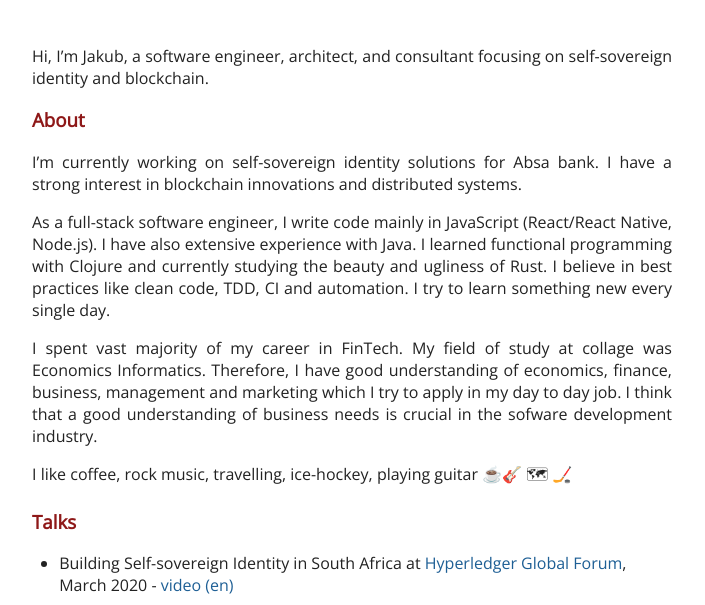
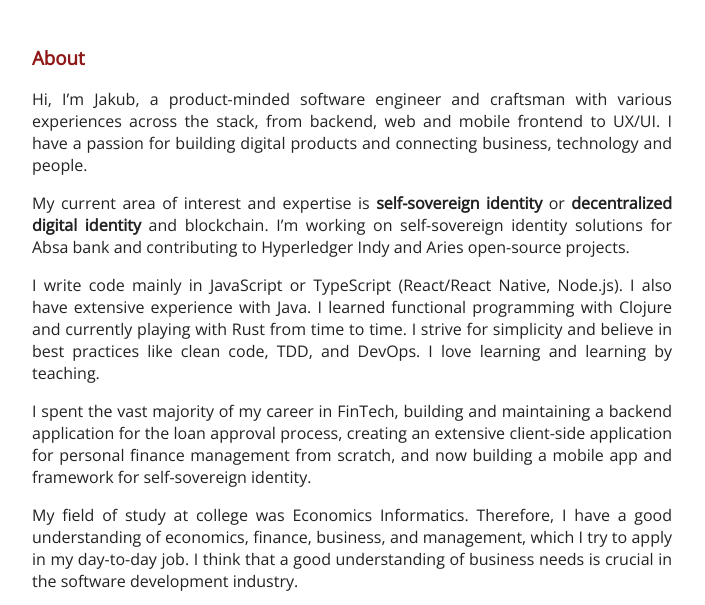
Before and after one commit to jakubkoci/personal-web, a plain HTML site: page index.html in a window 1280 px wide. Shown: the part 169-774 px from the top of the page, without its empty margins (288-993 px from the left). Drawn offline with nearby package versions, Linux system fonts and the light colour scheme.

Commit message:
Small update of About section

```diff
--- a/index.html
+++ b/index.html
@@ -5,8 +5,14 @@
     <meta name="viewport" content="width=device-width, initial-scale=1.0" />
     <meta http-equiv="x-ua-compatible" content="ie=edge" />
 
-    <meta name="description" content="Jakub Koci - Software Engineer & Consultant - Self-Sovereign Identity" />
-    <meta property="og:title" content="Jakub Koci - Software Engineer & Consultant - Self-Sovereign Identity" />
+    <meta
+      name="description"
+      content="Jakub Koci - Software Engineer & Consultant - Self-Sovereign Identity"
+    />
+    <meta
+      property="og:title"
+      content="Jakub Koci - Software Engineer & Consultant - Self-Sovereign Identity"
+    />
     <meta
       property="og:description"
       content="Self-Sovereign Identity, Blockchain, Full-Stack JavaScript, React/React Native, Node.js"
@@ -15,10 +21,15 @@
     <meta property="og:url" content="http://www.jakubkoci.com/" />
     <meta property="og:site_name" content="Jakub Koci" />
 
-    <link href="https://fonts.googleapis.com/css?family=Open+Sans" rel="stylesheet" />
+    <link
+      href="https://fonts.googleapis.com/css?family=Open+Sans"
+      rel="stylesheet"
+    />
     <link rel="stylesheet" type="text/css" href="style.css" media="screen" />
 
-    <title>Jakub Koci - Software Engineer & Consultant - Self-Sovereign Identity</title>
+    <title>
+      Jakub Koci - Software Engineer & Consultant - Self-Sovereign Identity
+    </title>
 
     <script src="app.js" defer></script>
   </head>
@@ -26,7 +37,10 @@
     <div id="page">
       <header>
         <div id="avatar">
-          <img src="https://s3-eu-west-1.amazonaws.com/files.jakubkoci.com/IMG_0512-small.png" alt="Avatar" />
+          <img
+            src="https://s3-eu-west-1.amazonaws.com/files.jakubkoci.com/IMG_0512-small.png"
+            alt="Avatar"
+          />
         </div>
         <div id="name">
           <h1>Jakub Kočí</h1>
@@ -35,31 +49,46 @@
       </header>
 
       <section>
-        <p>Hi, I’m Jakub, a software engineer, architect, and consultant focusing on self-sovereign identity and blockchain.</p>
-      </section>
-
-      <section>
         <h3>About</h3>
         <p>
-          I’m currently working on self-sovereign identity solutions for Absa bank. I have a strong interest in
-          blockchain innovations and distributed systems.
+          Hi, I’m Jakub, a product-minded software engineer and craftsman with
+          various experiences across the stack, from backend, web and mobile
+          frontend to UX/UI. I have a passion for building digital products and
+          connecting business, technology and people.
         </p>
         <p>
-          As a full-stack software engineer, I write code mainly in JavaScript (React/React Native, Node.js). I have
-          also extensive experience with Java. I learned functional programming with Clojure and currently studying the
-          beauty and ugliness of Rust. I believe in best practices like clean code, TDD, CI and automation. I try to
-          learn something new every single day.
+          My current area of interest and expertise is
+          <strong>self-sovereign identity</strong> or
+          <strong>decentralized digital identity</strong> and blockchain. I’m
+          working on self-sovereign identity solutions for Absa bank and
+          contributing to Hyperledger Indy and Aries open-source projects.
         </p>
-
         <p>
-          I spent vast majority of my career in FinTech. My field of study at collage was Economics Informatics.
-          Therefore, I have good understanding of economics, finance, business, management and marketing which I try to
-          apply in my day to day job. I think that a good understanding of business needs is crucial in the sofware
+          I write code mainly in JavaScript or TypeScript (React/React Native,
+          Node.js). I also have extensive experience with Java. I learned
+          functional programming with Clojure and currently playing with Rust
+          from time to time. I strive for simplicity and believe in best
+          practices like clean code, TDD, and DevOps. I love learning and
+          learning by teaching.
+        </p>
+        <p>
+          I spent the vast majority of my career in FinTech, building and
+          maintaining a backend application for the loan approval process,
+          creating an extensive client-side application for personal finance
+          management from scratch, and now building a mobile app and framework
+          for self-sovereign identity.
+        </p>
+        <p>
+          My field of study at college was Economics Informatics. Therefore, I
+          have a good understanding of economics, finance, business, and
+          management, which I try to apply in my day-to-day job. I think that a
+          good understanding of business needs is crucial in the software
           development industry.
         </p>
 
         <p>
-          I like coffee, rock music, travelling, ice-hockey, playing guitar ☕️🎸 🗺 🏒
+          I like coffee, rock music, traveling, ice hockey, playing guitar.
+          ☕️🎸 🗺 🏒
         </p>
       </section>
 
@@ -70,9 +99,13 @@
 
       <section id="contacts">
         <h3>Contacts</h3>
-        <a href="https://twitter.com/jakubkoci" target="_blank">Twitter</a>&nbsp;|&nbsp;
-        <a href="https://www.linkedin.com/in/jakubkoci/" target="_blank">LinkedIn</a>&nbsp;|&nbsp;
-        <a href="https://github.com/jakubkoci" target="_blank">Github</a>&nbsp;|&nbsp;
+        <a href="https://twitter.com/jakubkoci" target="_blank">Twitter</a
+        >&nbsp;|&nbsp;
+        <a href="https://www.linkedin.com/in/jakubkoci/" target="_blank"
+          >LinkedIn</a
+        >&nbsp;|&nbsp;
+        <a href="https://github.com/jakubkoci" target="_blank">Github</a
+        >&nbsp;|&nbsp;
         <a href="https://dev.to/jakubkoci" target="_blank">Blog</a>
       </section>
     </div>
```
